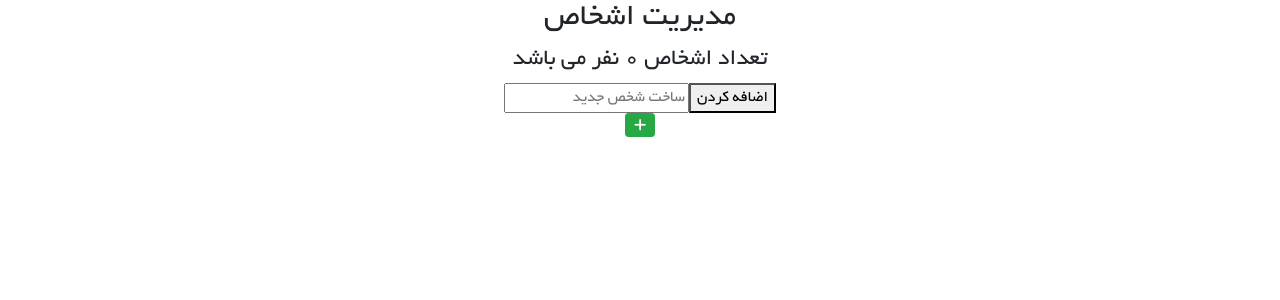
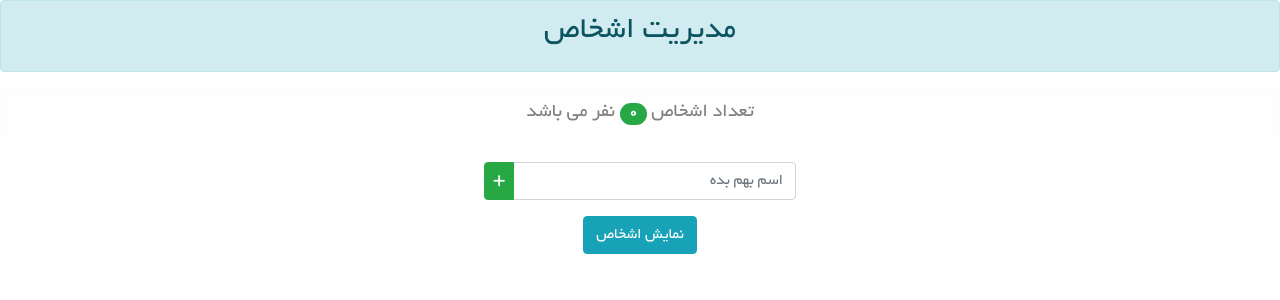
Before and after one commit to HafizRahimi/reactjs, a React (Create React App) app: page / in a window 1280 px wide. Shown: the top 300 px of the page. Built offline with nearby package versions, Linux system fonts and the light colour scheme.

Commit message:
watch video 08 part 3

```diff
--- a/src/App.js
+++ b/src/App.js
@@ -8,7 +8,7 @@ class App extends Component {
             // { id: 2, fullName: 'حسن نوری' },
             // { id: 3, fullName: 'علی رحیمی' },
         ],
-        person: "",
+        person: '',
         stateShow: false,
     };
 
@@ -21,12 +21,12 @@ class App extends Component {
         //filter
         const persons = [...this.state.persons];
         const filteredPersons = persons.filter((p) => p.id !== id);
-        this.setState ({ persons: filteredPersons });
+        this.setState({ persons: filteredPersons });
     };
 
-    handleNameChange = (event, id) =>{
-        const {persons: allPersons} =this.state;
-        const personIndex = allPersons.findIndex(p => p.id === id);
+    handleNameChange = (event, id) => {
+        const { persons: allPersons } = this.state;
+        const personIndex = allPersons.findIndex((p) => p.id === id);
 
         const person = allPersons[personIndex];
         person.fullName = event.target.value; //For have things like event send
@@ -35,36 +35,34 @@ class App extends Component {
         const persons = [...allPersons];
 
         persons[personIndex] = person;
-        this.setState({persons});
-    }
+        this.setState({ persons });
+    };
 
-    handleNewPerson = ()=>{
+    handleNewPerson = async () => {
         const persons = [...this.state.persons];
         const person = {
             id: Math.floor(Math.random() * 1000),
-            fullName: this.state.person
-        }
-        persons.push(person);
-        this.setState({persons, person:""})
+            fullName: this.state.person,
+        };
+        await persons.push(person);
+        this.setState({ persons, person: '' });
 
         console.log(this.state.persons);
-    }
 
-    setPerson = event =>{
-        this.setState({person : event.target.value});
-    }
+        // const personsLength = this.state.persons.length;
+        // if (personsLength > 0) {
+        //     console.log('kkkkkkkkkkkkkkkkkkkkkkkk');
+        //     this.setState({ stateShow: true });
+        // }
+    };
+
+    setPerson = (event) => {
+        this.setState({ person: event.target.value });
+    };
 
     render() {
         const { persons, stateShow } = this.state;
 
-        //inlineStyle
-        const styles = {
-            textAlign: 'center',
-        };
-        // const buttonStyle = {
-        //     padding: '0.5em',
-        //     fontFamily: 'BYekan',
-        // };
 
         let person = null;
 
@@ -73,23 +71,51 @@ class App extends Component {
                 <Persons
                     persons={persons}
                     personDelete={this.handleDeletePerson}
-                    nameChange ={this.handleNameChange}
+                    nameChange={this.handleNameChange}
                 ></Persons>
             );
         }
 
         return (
-            <div style={styles}>
-                <h2>مدیریت اشخاص</h2>
-                <h4>تعداد اشخاص {persons.length} نفر می باشد</h4>
+            <div className="rtl text-center">
+                <div className="alert alert-info">
+                    <h2>مدیریت اشخاص</h2>
+                </div>
+                <h5 className="alert alert-light">
+                    تعداد اشخاص{' '}
+                    <span className="badge badge-pill badge-success ">
+                        {persons.length}
+                    </span>{' '}
+                    نفر می باشد
+                </h5>
 
-                <div>
-                    <input type="text" placeholder="ساخت شخص جدید" style={{direction:"rtl"}} onChange={this.setPerson} value={this.state.person}/>
-                    <button onClick={this.handleNewPerson}>اضافه کردن</button>
+                <div className="m-2 p-2">
+                    <form className="form-inline justify-content-center" onSubmit={event => event.preventDefault()}>
+                        <div className="input-group w-25">
+                            <input
+                                type="text"
+                                placeholder="اسم بهم بده"
+                                className="form-control"
+                                onChange={this.setPerson}
+                                value={this.state.person}
+                            />
+                            <div className="input-group-prepend">
+                                <button
+                                    type="submit"
+                                    onClick={this.handleNewPerson}
+                                    className="btn btn-sm btn-success fas fa-plus"
+                                />
+                            </div>
+                        </div>
+                    </form>
                 </div>
 
-                <button onClick={this.handleShowPerson} className="btn btn-sm btn-success fas fa-plus"/>
-
+                <button
+                    onClick={this.handleShowPerson}
+                    className="btn btn-info"
+                >
+                    نمایش اشخاص
+                </button>
 
                 {person}
             </div>
```
Also changed, not shown: txt/ReactJs.md (+22 -1 lines).
